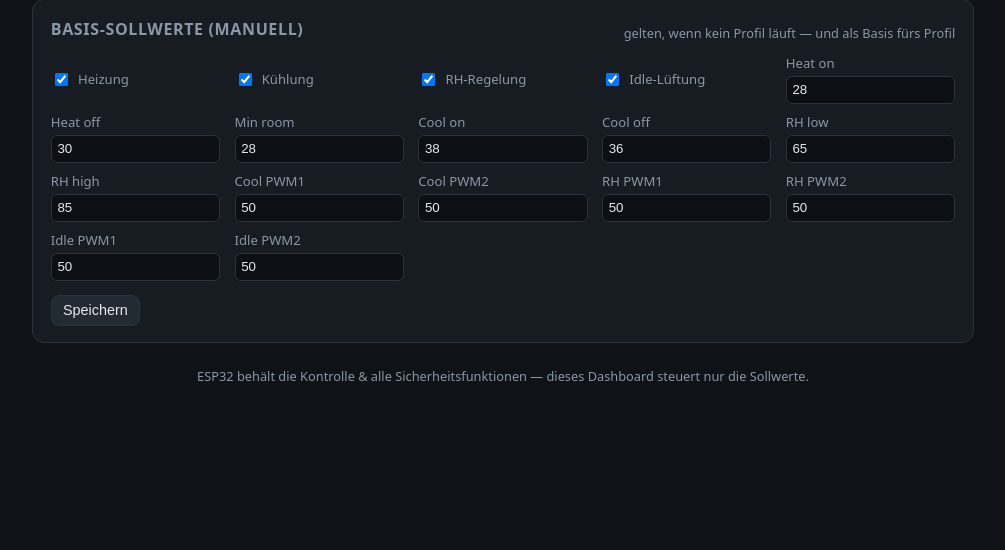
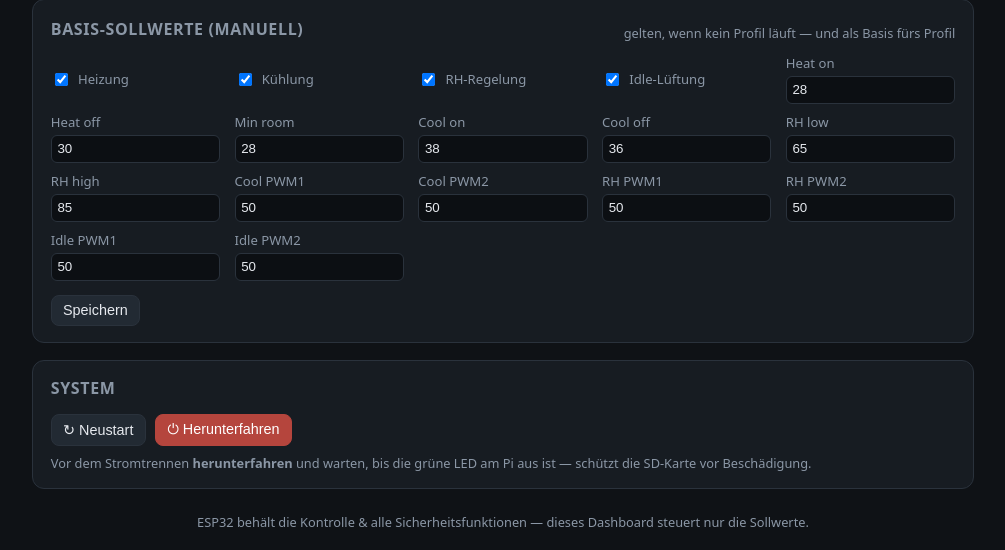
Before and after one commit to hobblefuzz/FermentiMcFermentiFace, a Flask app: page / in a window 1280 px wide. Shown: the part 748-1298 px from the top of the page, without its empty margins (137-1142 px from the left). Before the commit the page ends 1129 px from the top, so only its background shows below. Run offline with Flask 3, Linux system fonts and the light colour scheme; data that the repository does not hold is empty.

Commit message:
Add dashboard shutdown/reboot buttons for safe power-off
- server.py: POST /api/power/shutdown|reboot (delayed, non-blocking)
- index.html: System card with confirm-guarded buttons
- app.js: wiring + 'powering down' screen
- README: sudoers setup for password-less poweroff/reboot

Route verified in-process with subprocess mocked (no real shutdown).

Co-Authored-By: Claude Opus 4.8 <noreply@anthropic.com>

```diff
--- a/pi/server.py
+++ b/pi/server.py
@@ -19,6 +19,8 @@ import os
 import json
 import time
 import sqlite3
+import threading
+import subprocess
 from flask import Flask, request, jsonify, render_template
 
 from curve import Profile
@@ -143,6 +145,18 @@ def profile_action(action):
     return jsonify(profile.to_dict())
 
 
+@app.route("/api/power/<action>", methods=["POST"])
+def power(action):
+    """Clean shutdown / reboot of the Pi.  Delayed by a second so the HTTP
+    response reaches the browser first.  Requires a sudoers rule allowing the
+    service user to run poweroff/reboot without a password (see README)."""
+    cmd = {"shutdown": ["sudo", "poweroff"], "reboot": ["sudo", "reboot"]}.get(action)
+    if not cmd:
+        return jsonify({"ok": False, "error": "unknown action"}), 400
+    threading.Timer(1.0, lambda: subprocess.Popen(cmd)).start()
+    return jsonify({"ok": True, "action": action})
+
+
 @app.route("/")
 def index():
     return render_template("index.html")
--- a/pi/static/app.js
+++ b/pi/static/app.js
@@ -198,6 +198,24 @@ $("saveProf").onclick = saveProfile;
 $("startProf").onclick = async () => { await saveProfile(); await fetch("/api/profile/start", { method: "POST" }); pollStatus(); };
 $("stopProf").onclick = async () => { await fetch("/api/profile/stop", { method: "POST" }); pollStatus(); };
 $("saveManual").onclick = saveManual;
+
+function powerScreen(title, note) {
+  document.body.innerHTML =
+    `<div style="padding:3rem;font-family:system-ui;color:#e6e9ee;` +
+    `background:#0f1216;min-height:100vh"><h1>${title}</h1><p>${note}</p></div>`;
+}
+$("btnShutdown").onclick = async () => {
+  if (!confirm("Pi wirklich herunterfahren?")) return;
+  await fetch("/api/power/shutdown", { method: "POST" });
+  powerScreen("⏻ Pi fährt herunter …",
+    "Warte, bis die grüne LED am Pi aus ist — dann kannst du den Strom trennen.");
+};
+$("btnReboot").onclick = async () => {
+  if (!confirm("Pi neu starten?")) return;
+  await fetch("/api/power/reboot", { method: "POST" });
+  powerScreen("↻ Pi startet neu …", "Die Seite ist in ~30 s wieder erreichbar. Lade sie dann neu.");
+};
+
 ranges.querySelectorAll("button").forEach(b => b.onclick = () => {
   ranges.querySelectorAll("button").forEach(x => x.classList.remove("active"));
   b.classList.add("active"); rangeMin = +b.dataset.min; pollLog();
--- a/pi/templates/index.html
+++ b/pi/templates/index.html
@@ -71,6 +71,17 @@
     </div>
   </section>
 
+  <!-- ── System ────────────────────────────────────────── -->
+  <section class="card">
+    <div class="card-head"><h2>System</h2></div>
+    <div class="btns">
+      <button id="btnReboot">↻ Neustart</button>
+      <button id="btnShutdown" class="stop">⏻ Herunterfahren</button>
+    </div>
+    <p class="hint">Vor dem Stromtrennen <b>herunterfahren</b> und warten, bis die grüne LED am Pi aus ist —
+       schützt die SD-Karte vor Beschädigung.</p>
+  </section>
+
   <footer>ESP32 behält die Kontrolle &amp; alle Sicherheitsfunktionen — dieses Dashboard steuert nur die Sollwerte.</footer>
 
   <script src="/static/app.js"></script>
```
Also changed, not shown: pi/README.md.
